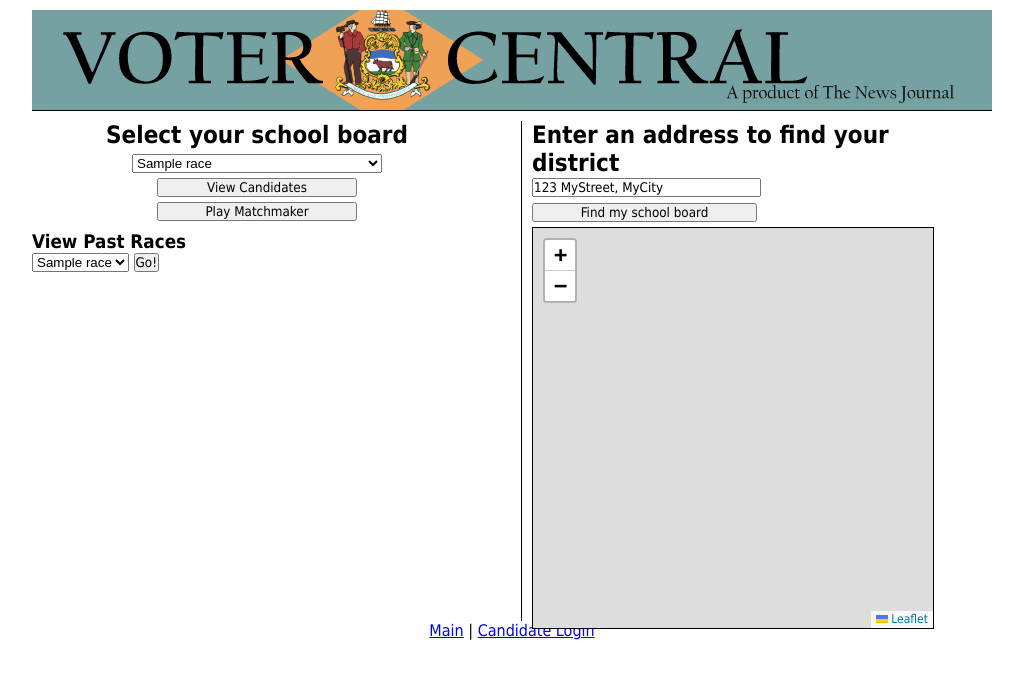
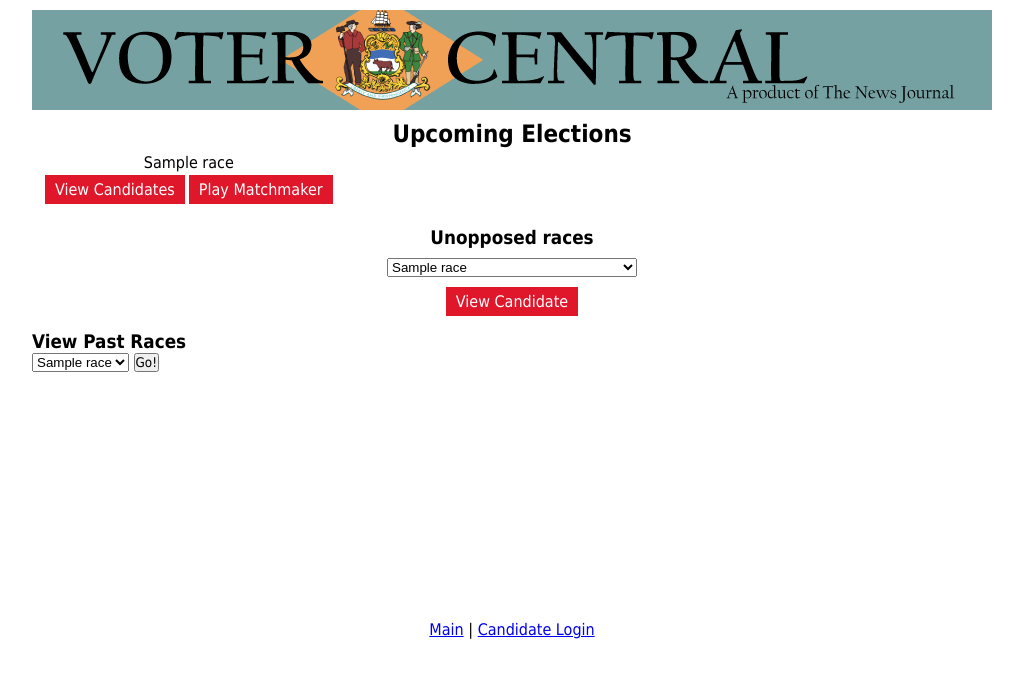
Before and after one commit to patsweet/TNJ-Voters-Guide, a Django app: template templates/matchmaker/index.html in a window 1280 px wide. Shown: the top 679 px of the page, without its empty margins (128-1151 px from the left). Run offline with Django 3.2, Linux system fonts and the light colour scheme; the template is opened without the code that fills it: most values are stand-ins (such as "Sample title", 1, 10 or a date in 2020); some libraries are stand-ins or nearby versions.

Commit message:
Cleaned up index.html
Removed the map, because powers at be decided it was unncessary. Will probably reimplement for later elections though.

```diff
--- a/matchmaker/models.py
+++ b/matchmaker/models.py
@@ -94,7 +94,9 @@
     """
     race = models.CharField(max_length=255)
     election_date = models.DateField('Election Date', null=True)
-    active = models.BooleanField()
+    term = models.IntegerField('Term (years)', default=4)
+    winners = models.IntegerField('Number of winners', default=1)
+    active = models.BooleanField(default=True)
 
     def __unicode__(self):
         return self.race
--- a/matchmaker/static/main.css
+++ b/matchmaker/static/main.css
@@ -8,25 +12,27 @@
 	font-family: Tahoma, Geneva, sans-serif;
 	}
 
-/* +++++ UNIVERSAL STYLES +++++ */
+/*
+	++++++++++++++++++++++
+	++ UNIVERSAL STYLES ++
+	++++++++++++++++++++++
+*/
 body {
-    margin:0 auto;
+    margin:0px auto 0px auto;
 	width:960px;
 	}
 #header {
     height:100px;
-    margin-top:10px;
-    border-bottom:solid;
-    border-bottom-width:thin;
+    margin:10px 0px 0px 0px;
 }
 
 #footer {
 	clear:both;
-
 }
 #mainContent {
+	width:960px;
 	clear: both;
-	padding-top:10px;
+	padding:10px 0px 0px 0px;
 	min-height:500px;
 }
 #mugshotThumb {
@@ -36,14 +42,66 @@
     border-width:thin;
 }
 
-/* +++++ RACE PAGE +++++ */
+/*
+	+++++++++++++++
+	++ RACE PAGE ++
+	+++++++++++++++
+*/
 #nav_form {
-	width:450px;
-	float:left;
+	width:auto;
 	margin-right:auto;
 	margin-left:auto;
+	text-align:center;
+}
+/*	UNOPPOSED RACES */
+#nav_form .unopposed_nav_wrapper {
+	width:auto;
+	margin:10px auto 10px auto;
+	text-align:center;
+}
+#nav_form .unopposed_nav_wrapper a {
+	background-color:#E0162B;
+	padding:5px 10px;
+	margin-top:20px;
+	margin-left:auto;
+	margin-right:auto;
+	color:#fff;
+	text-decoration:none;
+	text-align:center;
+}
+#nav_form .unopposed_nav_wrapper form {
+	padding:10px 20px;
+	text-align:center;
+}
+#nav_form .unopposed_nav_wrapper a:hover {
+	background-color:#0052A5;
+	text-decoration:none;
+}
+/*	COMPETITIVE RACES */
+#nav_form .race_nav_wrapper {
+	width:auto;
+	padding:0 10px 0 10px;
+	margin-bottom:20px;
+	margin-right:auto;
+	margin-left:auto;
+	text-align:center;
+	float:left;
+}
+#nav_form .race_nav_wrapper a {
+	width:auto;
+	display: inline;
+	background-color:#E0162B;
+	padding:5px 10px;
+	color:#fff;
+	text-decoration:none;
+	float:left;
+	text-align:center;
+}
+#nav_form .race_nav_wrapper a:hover {
+	background-color:#0052A5;
+	text-decoration:none;
+}
 
-}
 #nav_form, #nav_form input, #nav_form select {
 	display:block;
 	margin:0 auto 5px auto;
--- a/matchmaker/static/matchmaker.js
+++ b/matchmaker/static/matchmaker.js
@@ -62,7 +62,7 @@
 			for (x=0; x<cand_info.length; x++) {
 				if (cand_info[x].question == questions[i]) {
 					$("#question_"+i).append(
-						"<div class='response_label'>Candidate "+cand_info[x].candidate+"'s response:</div><div class='mmAnswer'>"+cand_info[x].answer+"</div><div class='radio_wrapper'><div id='disagree'>Strongly disagree</div><input type='radio' name='"+i+"_"+cand_info[x].candidate+"' value='-2' /><input type='radio' name='"+i+"_"+cand_info[x].candidate+"' value='-1' /><input type='radio' name='"+i+"_"+cand_info[x].candidate+"' value='0' /><input type='radio' name='"+i+"_"+cand_info[x].candidate+"' value='1' /><input type='radio' name='"+i+"_"+cand_info[x].candidate+"' value='2' /><div id='agree'>Strongly agree</div></div>"
+						"<div class='response_label'>Candidate's response:</div><div class='mmAnswer'>"+cand_info[x].answer+"</div><div class='radio_wrapper'><div id='disagree'>Strongly disagree</div><input type='radio' name='"+i+"_"+cand_info[x].candidate+"' value='-2' /><input type='radio' name='"+i+"_"+cand_info[x].candidate+"' value='-1' /><input type='radio' name='"+i+"_"+cand_info[x].candidate+"' value='0' /><input type='radio' name='"+i+"_"+cand_info[x].candidate+"' value='1' /><input type='radio' name='"+i+"_"+cand_info[x].candidate+"' value='2' /><div id='agree'>Strongly agree</div></div>"
 					);
 				};
 			};
--- a/templates/matchmaker/candidate_list.html
+++ b/templates/matchmaker/candidate_list.html
@@ -6,6 +6,7 @@
 
 {% block content %}
 		<h2>Candidates for the {{ race_info.race }}</h2>
+		<p>These candidates are running for {{ race_info.winners }} seat on the {{ race_info.race }}. Whoever wins will serve a {{ race_info.term }}-year term.</p>
 		    <table>
 		    {% for candidate in candidate_list %}
 			        <tr>
@@ -19,7 +20,7 @@
 	                    </td>
 	                    <td>
 	                    	<a href="/matchmaker/{{ race_info.id }}/{{ candidate.id }}">
-		                        {{ candidate.user.first_name }} {{ candidate.user.last_name }}
+		                        {{ candidate.user.get_full_name }}
                		        </a>
 	                    </td>
 			        </tr>
--- a/templates/matchmaker/index.html
+++ b/templates/matchmaker/index.html
@@ -10,7 +10,7 @@
 
 <body>
     {% load static %}
-    <div id="header" style="background-image:url({% get_static_prefix %}mainHeader.png)"></div>
+    <a href="/matchmaker"><div id="header" style="background-image:url({% get_static_prefix %}mainHeader.png)"></div></a>
     <div id="mainContent">
     {% block content %}
     <!-- Scripts/etc to run the index page -->
@@ -25,45 +25,50 @@
     <script type="text/javascript">
         $("document").ready(function() {
 
-            $("#candidate_list_button").click(function () {
+            $("#unopposed_btn").click(function () {
                 var url = $("select :selected").val();
                 window.location.href = url;
             });
 
-            $("#play_matchgame_button").click(function () {
-                var url = $("select :selected").val();
-                window.location.href = url+"/match_game";
-            });
-
-            $("#geo_button").click(function () {
-                var address = $("#geo_address").val();
-                myGeocoder(address);
-            })
-
-            initmap();
-
-        });
+         });
 
     </script>
+     <div id="nav_form">
         {% if race_list %}
-        <div id="nav_form">
-            <h2>Select your school board</h2>
+        <div id="comp_races">
+            <h2>Upcoming Elections</h2>
+            {% for race in race_list %}
+            <table class="race_nav_wrapper">
+                <caption>{{ race.race }}</caption>
+                <tr>
+                    <td>
+                        <a class="race_nav_link" href="/matchmaker/{{ race.id }}">View Candidates</a>
+                    </td>
+                    <td>
+                        <a class="race_nav_link" href="/matchmaker/{{ race.id }}/match_game">Play Matchmaker</a>
+                    </td>
+                </tr>
+            </table>
+            {% endfor %}
+        </div>
+        <div class="unopposed_nav_wrapper">
+            <h3 style="clear:both;">Unopposed races</h3>
             <form name="form">
-                <select name="race">
-                    {% for race in race_list %}
-                    <option value="http://127.0.0.1:8000/matchmaker/{{ race.id }}">{{ race.race }}</option>
-                    {% endfor %}
-                </select>
-                <input id="candidate_list_button" type=button value="View Candidates">
-                <input id="play_matchgame_button" type=button value="Play Matchmaker">
+                <select name="unopposed_races">
+                   {% for race in unopposed %}
+                        <option value="/matchmaker/{{ race.id }}">{{ race.race }}</option>
+                        {% endfor %}
+                    </select>
             </form>
+            <a id="unopposed_btn" href="#">View Candidate</a>
         </div>
-        <div id="VoterMap_Wrapper">
+    </div>
+<!--         <div id="VoterMap_Wrapper">
             <h2> Enter an address to find your district</h2>
             <input id="geo_address" type=text value="123 MyStreet, MyCity">
             <input id="geo_button" type=button value="Find my school board">
             <div id="VoterMap"></div>
-        </div>
+        </div> -->
         {% else %}
             <h2>No currently active races available. View past elections below. </h1>
         {% endif %}
@@ -73,7 +78,7 @@
             <form name="form">
                 <select name="race">
                     {% for race in past_races %}
-                    <option value="http://127.0.0.1:8000/matchmaker/{{ race.id }}">{{ race.race }}</option>
+                    <option value="/matchmaker/{{ race.id }}">{{ race.race }}</option>
                     {% endfor %}
                 </select>
                 <input type=button value="Go!" onclick="javascript:formHandler()">
--- a/templates/matchmaker/matchmaker_game.html
+++ b/templates/matchmaker/matchmaker_game.html
@@ -12,7 +12,7 @@
 		this.answer = answer;
 	}
 	{% for candidate, question, answer in cand_info %}
-	cand_info[{{ forloop.counter0 }}] = new Matchinfo('{{ question.question }}', '{{ candidate.id }}', '{{ answer }}');
+	cand_info[{{ forloop.counter0 }}] = new Matchinfo('{{ question.question }}', {{ candidate.id }}, '{{ answer }}');
 	{% endfor %}
 </script>
 <script type="text/javascript" charset="utf8" src="{% get_static_prefix %}formToWizard.js"></script>
```
Also changed, not shown: other parts of matchmaker/static/main.css (+76 -58 lines), matchmaker/admin.py (+9 -2 lines), matchmaker/views.py (+20 -8 lines), templates/matchmaker/candidate_page.html (+3 -4 lines). Lines whose indentation alone changed are shown as unchanged.
